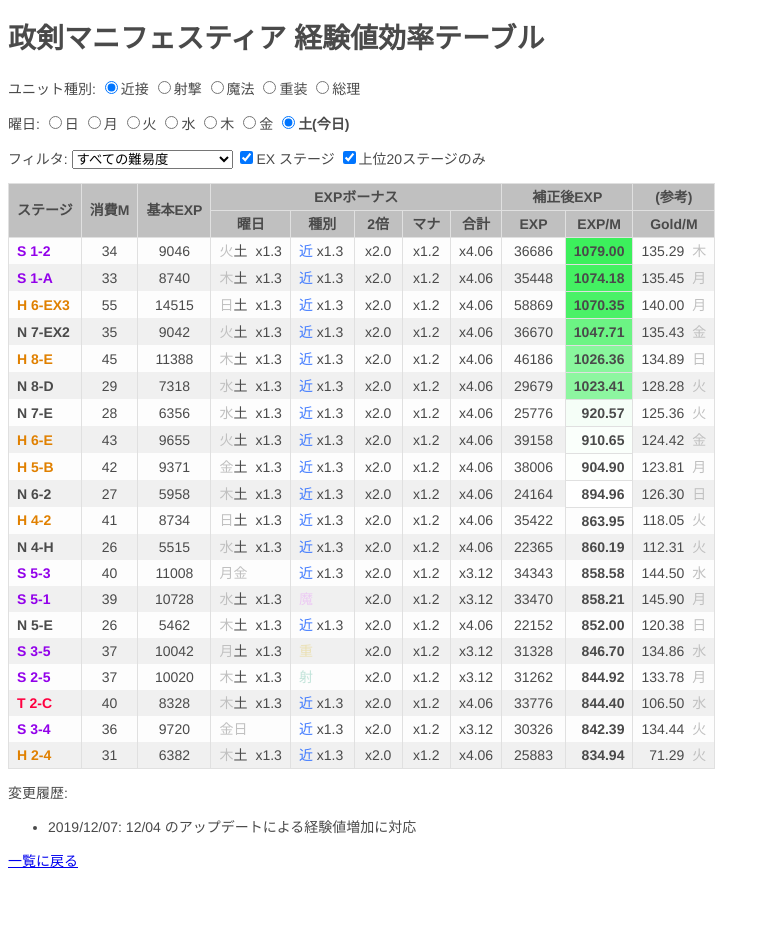
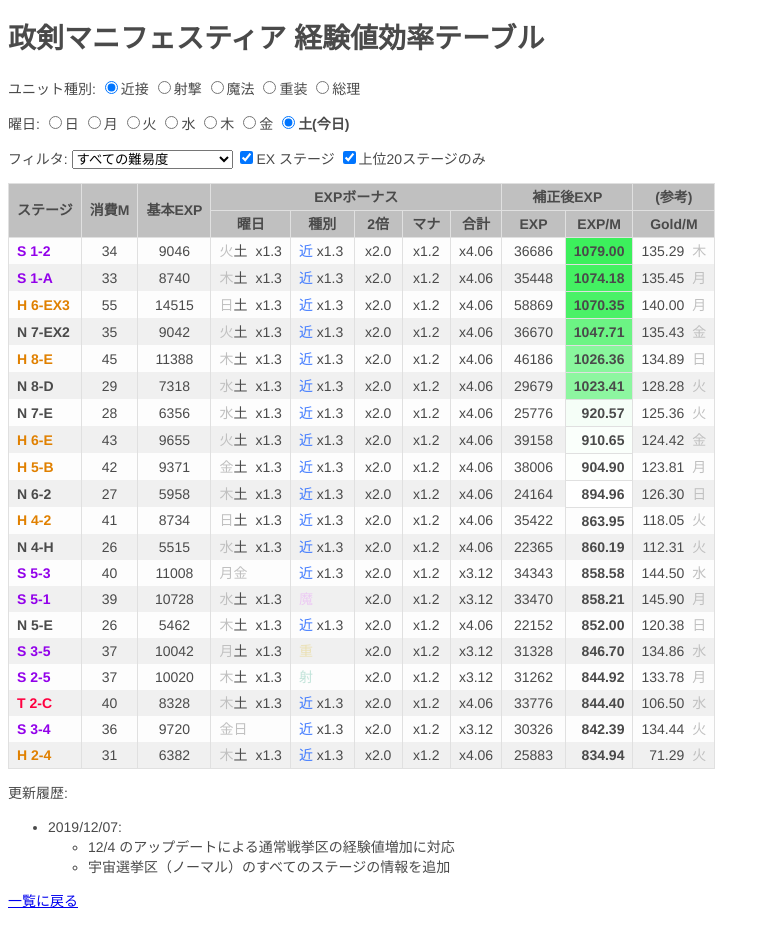
Before and after one commit to wkmghn/seimani, a plain HTML site: page exp-table.html in a window 1280 px wide. Shown: the whole page, without its empty margins (0-770 px from the left). Before the commit the page ends 885 px from the top, so only its background shows below. Drawn offline with Linux system fonts and the light colour scheme.

Commit message:
[exp-table] 更新履歴を更新

```diff
--- a/exp-table.html
+++ b/exp-table.html
@@ -88,9 +88,12 @@
     </thead>
   </table>
   <p>
-    変更履歴:
+    更新履歴:
     <ul>
-      <li>2019/12/07: 12/04 のアップデートによる経験値増加に対応</li>
+      <li>2019/12/07: <ul>
+        <li>12/4 のアップデートによる通常戦挙区の経験値増加に対応</li>
+        <li>宇宙選挙区（ノーマル）のすべてのステージの情報を追加</li>
+      </ul></li>
     </ul>
   </p>
   <p>
```
